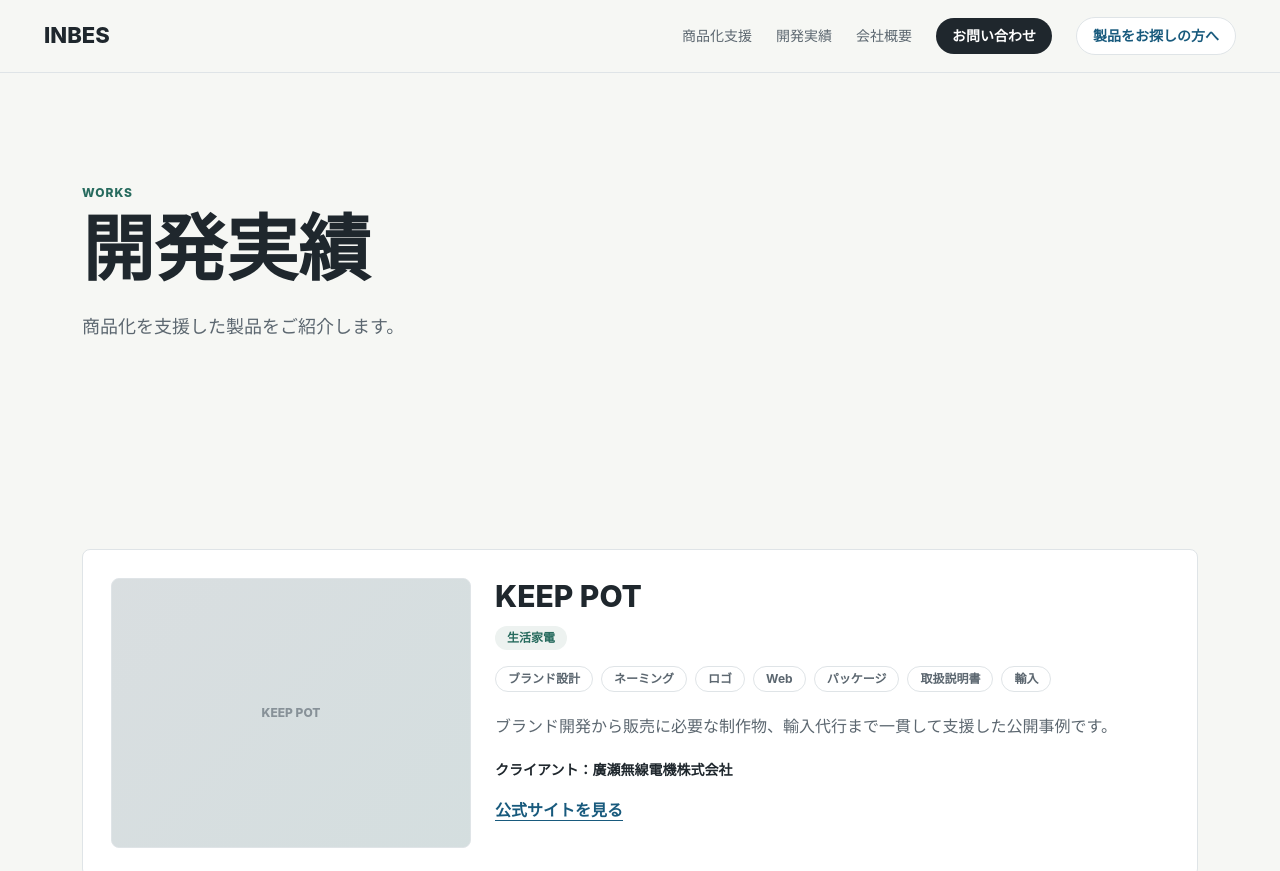
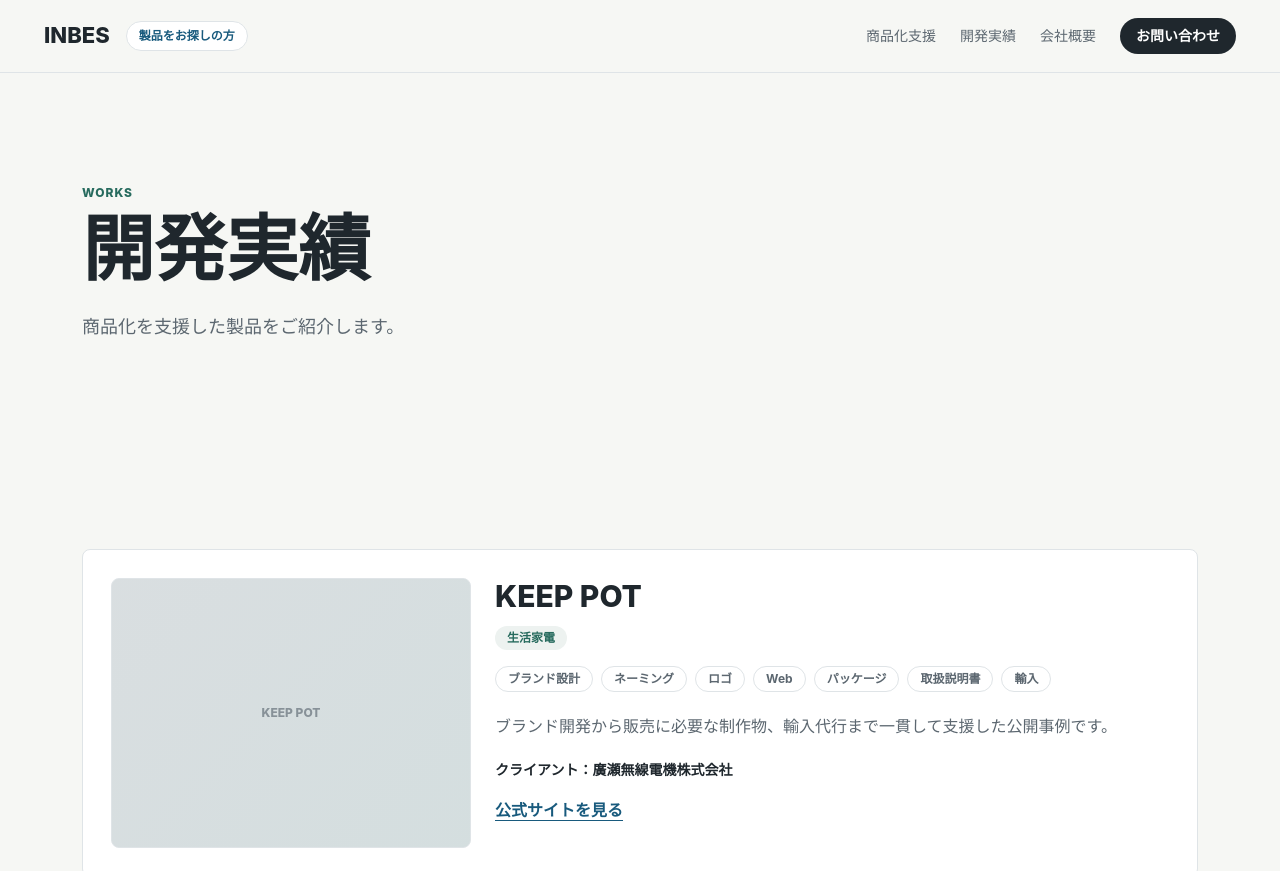
Before and after one commit to HACTAC/inbes-web-renewal, an Astro site: page /works in a window 1280 px wide. Shown: the top 871 px of the page. Built offline with nearby package versions, Linux system fonts and the light colour scheme; Astro itself is replaced by a stand-in of ours.

Commit message:
refactor: move mode switch near logo

```diff
--- a/src/data/navigation.ts
+++ b/src/data/navigation.ts
@@ -12,8 +12,8 @@ export const productNavigation = [
 ];
 
 export const modeSwitch = {
-  business: { label: "製品をお探しの方へ", href: "/products/" },
-  products: { label: "商品化をご相談の方へ", href: "/services/" }
+  business: { label: "製品をお探しの方", href: "/products/" },
+  products: { label: "商品化をご相談の方", href: "/services/" }
 };
 
 export const navigation = [
--- a/src/layouts/BaseLayout.astro
+++ b/src/layouts/BaseLayout.astro
@@ -34,7 +34,12 @@ const switchLink = siteMode === "products" ? modeSwitch.products : modeSwitch.bu
       !entrance && (
         <header class="sticky top-0 z-20 border-b border-line bg-paper/95 backdrop-blur">
           <div class="flex min-h-[72px] items-center justify-between gap-7 px-5 md:px-11">
-            <a href="/" class="text-[22px] font-extrabold tracking-normal">INBES</a>
+            <div class="flex items-center gap-4">
+              <a href="/" class="text-[22px] font-extrabold tracking-normal">INBES</a>
+              <a href={switchLink.href} class="hidden rounded-full border border-line bg-white px-3 py-1.5 text-xs font-bold text-blue transition hover:border-blue md:inline-flex">
+                {switchLink.label}
+              </a>
+            </div>
             <nav class="hidden items-center gap-6 text-sm text-sub md:flex" aria-label="グローバルナビゲーション">
               {headerNavigation.map((item) => (
                 <a
@@ -47,9 +52,6 @@ const switchLink = siteMode === "products" ? modeSwitch.products : modeSwitch.bu
                   {item.label}
                 </a>
               ))}
-              <a href={switchLink.href} class="rounded-full border border-line bg-white px-4 py-2 font-bold text-blue transition hover:border-blue">
-                {switchLink.label}
-              </a>
             </nav>
           </div>
         </header>
```
